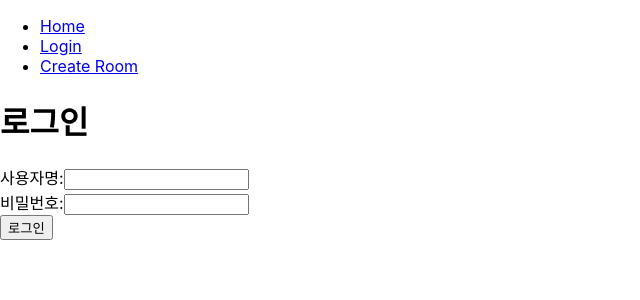
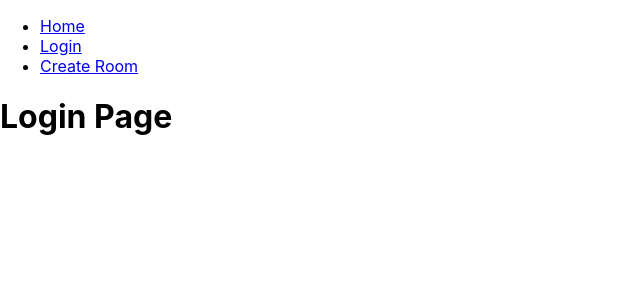
Before and after one commit to lazygyu/roulette, a React (Create React App) app in the folder frontend/: page /login in a window 1280 px wide. Shown: the top 300 px of the page, without its empty margins (0-640 px from the left). Built offline with nearby package versions, Linux system fonts and the light colour scheme; no server answers.

Commit message:
Revert "로그인 페이지 생성"
This reverts commit 8f754e911ee94e2a1b5055887e43a87dbb32e911.

```diff
--- a/frontend/src/pages/LoginPage.tsx
+++ b/frontend/src/pages/LoginPage.tsx
@@ -1,72 +1,11 @@
-import React, { useState } from 'react';
-import { useNavigate } from 'react-router-dom';
-import { login } from '../services/api'; // 수정된 API 서비스 import
+// filepath: c:\Users\TAK\Desktop\2025 4-1\Capstone_Design\project\roulette\roulette-app\src\pages\LoginPage.tsx
+import React from 'react';
 
 function LoginPage() {
-  const [username, setUsername] = useState('');
-  const [password, setPassword] = useState('');
-  const [error, setError] = useState<string | null>(null);
-  const [loading, setLoading] = useState(false);
-  const navigate = useNavigate();
-
-  const handleSubmit = async (event: React.FormEvent<HTMLFormElement>) => {
-    event.preventDefault();
-    setError(null);
-    setLoading(true);
-
-    try {
-      const response = await login(username, password);
-      if (response.data && response.data.access_token) {
-        localStorage.setItem('access_token', response.data.access_token);
-        // 로그인 성공 후 사용자를 홈페이지 또는 다른 적절한 페이지로 리디렉션합니다.
-        // 예: navigate('/'); 또는 navigate('/create-room');
-        navigate('/'); // 홈페이지로 리디렉션 (예시)
-      } else {
-        setError('로그인에 실패했습니다. 응답 형식을 확인해주세요.');
-      }
-    } catch (err: any) {
-      if (err.response && err.response.data && err.response.data.message) {
-        setError(err.response.data.message);
-      } else {
-        setError('로그인 중 오류가 발생했습니다. 네트워크 연결을 확인해주세요.');
-      }
-      console.error('Login error:', err);
-    } finally {
-      setLoading(false);
-    }
-  };
-
   return (
     <div>
-      <h1>로그인</h1>
-      <form onSubmit={handleSubmit}>
-        <div>
-          <label htmlFor="username">사용자명:</label>
-          <input
-            type="text"
-            id="username"
-            value={username}
-            onChange={(e) => setUsername(e.target.value)}
-            required
-          />
-        </div>
-        <div>
-          <label htmlFor="password">비밀번호:</label>
-          <input
-            type="password"
-            id="password"
-            value={password}
-            onChange={(e) => setPassword(e.target.value)}
-            required
-          />
-        </div>
-        {error && <p style={{ color: 'red' }}>{error}</p>}
-        <button type="submit" disabled={loading}>
-          {loading ? '로그인 중...' : '로그인'}
-        </button>
-      </form>
-      {/* (선택 사항) 회원가입 페이지로 이동하는 링크 */}
-      {/* <p>계정이 없으신가요? <Link to="/register">회원가입</Link></p> */}
+      <h1>Login Page</h1>
+      {/* 여기에 로그인 폼 컴포넌트를 추가합니다. */}
     </div>
   );
 }
--- a/frontend/src/services/api.ts
+++ /dev/null
@@ -1,38 +0,0 @@
-import axios from 'axios';
-
-const API_URL = process.env.REACT_APP_API_URL || 'http://localhost:3000'; // 백엔드 API 주소
-
-const apiClient = axios.create({
-  baseURL: API_URL,
-  headers: {
-    'Content-Type': 'application/json',
-  },
-});
-
-apiClient.interceptors.request.use(
-  (config) => {
-    const token = localStorage.getItem('access_token');
-    if (token) {
-      config.headers.Authorization = `Bearer ${token}`;
-    }
-    return config;
-  },
-  (error) => {
-    return Promise.reject(error);
-  },
-);
-
-export default apiClient;
-
-export const login = async (username: string, password_hash: string) => {
-  // 백엔드에서는 password를 직접 받지만, 여기서는 명확성을 위해 password_hash로 명명
-  // 실제 전송 시에는 { username, password: password_hash } 형태로 전송
-  return apiClient.post('/auth/login', { username, password: password_hash });
-};
-
-export const register = async (username: string, password_hash: string) => {
-  return apiClient.post('/auth/register', { username, password: password_hash });
-};
-
-// 필요한 다른 API 호출 함수들을 여기에 추가할 수 있습니다.
-// 예: 방 생성, 게임 시작 등
```
